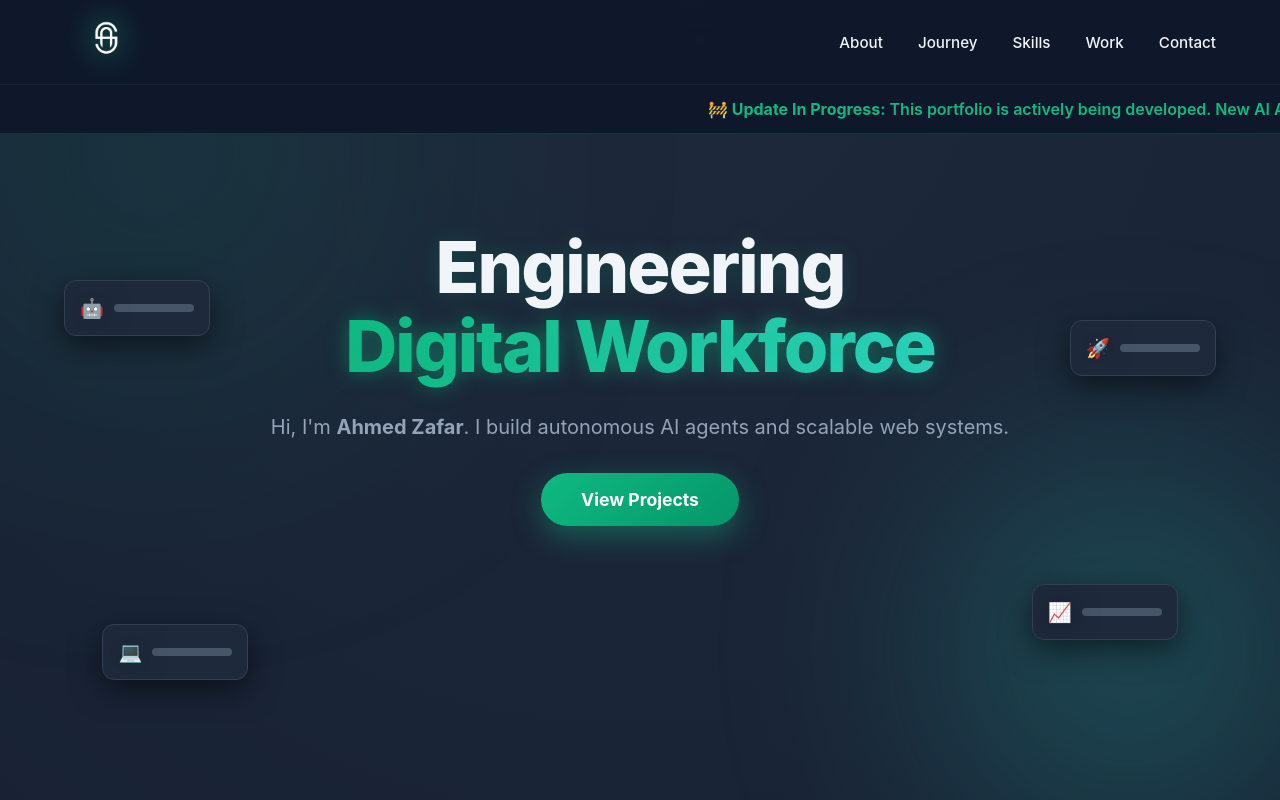
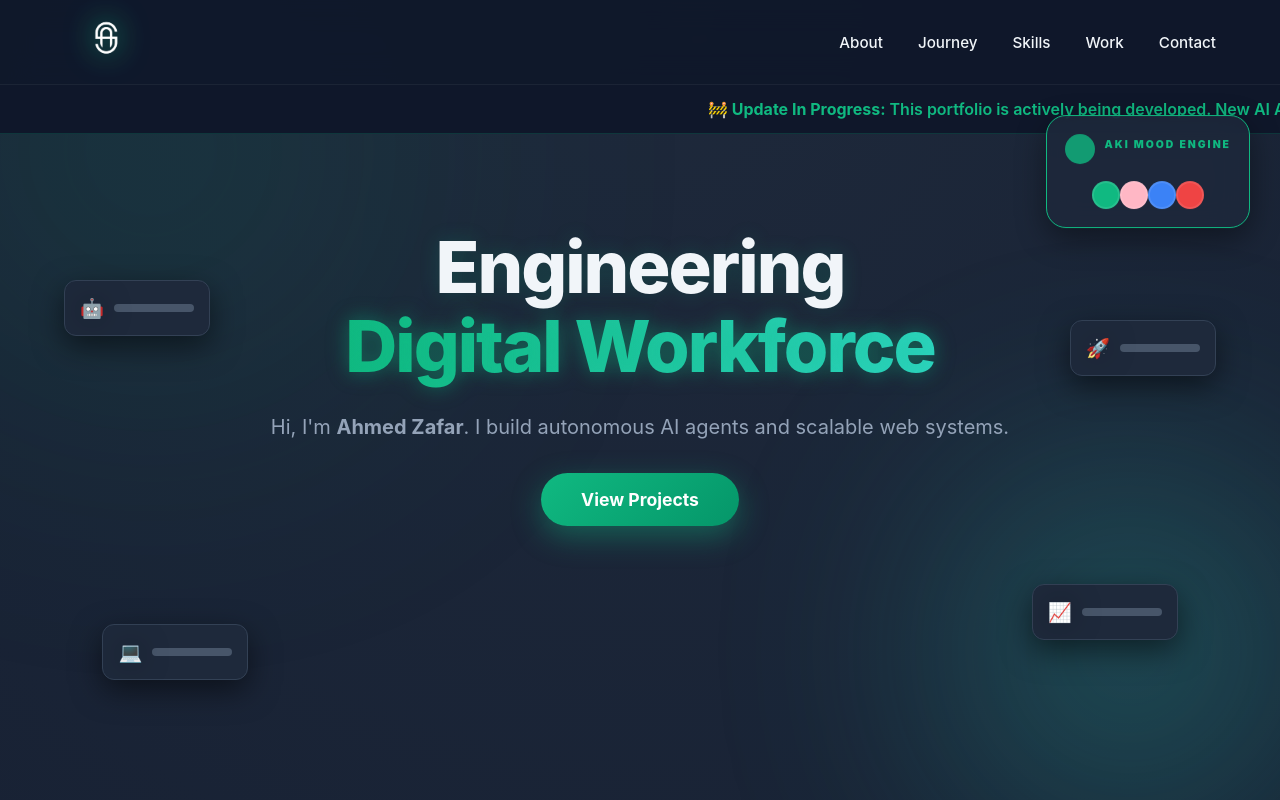
Before and after one commit to SleepyAki/ahmed-portfolio, a React (Vite) app: page / in a window 1280 px wide. Shown: the top 800 px of the page. Built offline with nearby package versions, Linux system fonts and the light colour scheme.

Commit message:
Added AkiMoodEngine with shatter reveal effect

```diff
--- a/src/App.jsx
+++ b/src/App.jsx
@@ -7,6 +7,7 @@ import { SpeedInsights } from "@vercel/speed-insights/react"
 import Experience from './components/Experience';
 import Skills from './components/Skills';
 import SectionWrapper from './components/SectionWrapper';
+import AkiMoodEngine from './components/AkiMoodEngine'; // Added the Mood Engine
 
 function App() {
   const [isAboutOpen, setIsAboutOpen] = useState(false);
@@ -28,15 +29,18 @@ function App() {
 
   return (
     <div className="portfolio-container" onClick={createRipple}>
+      {/* Dynamic Background Ripples */}
       {ripples.map((ripple) => (
         <span key={ripple.id} className="ripple" style={{ left: ripple.x, top: ripple.y }} />
       ))}
 
+      {/* The Mood Engine - Controls your global CSS variables */}
+      <AkiMoodEngine />
+
       <nav className="navbar">
-        {/* --- LOGO REPLACED HERE --- */}
         <div className="logo">
-  <img src="/logo5.png" alt="Ahmed Zafar Logo" className="nav-logo" />
-</div>
+          <img src="/logo5.png" alt="Ahmed Zafar Logo" className="nav-logo" />
+        </div>
 
         <div className="links">
           <a href="#" onClick={(e) => { e.preventDefault(); e.stopPropagation(); toggleAbout(); }}>About</a>
@@ -53,6 +57,7 @@ function App() {
         </div>
       </div>
 
+      {/* Modals */}
       {isAboutOpen && (
         <div className="modal-overlay" onClick={(e) => { e.stopPropagation(); toggleAbout(); }}>
           <div className="modal-content" onClick={(e) => e.stopPropagation()}>
@@ -83,7 +88,7 @@ function App() {
       )}
 
       <header className="hero">
-        {/* --- Floating Widgets Added Back --- */}
+        {/* Floating Widgets */}
         <div className="floating-widget widget-1 float-slow">
           <span className="visual-icon" style={{fontSize: '1.2rem'}}>🤖</span>
           <div className="fake-bar"></div>
@@ -145,7 +150,10 @@ function App() {
         </section>
       </SectionWrapper>
 
-      <footer className="footer"><p>© 2026 Ahmed Zafar | Built with React + Vite</p></footer>
+      <footer className="footer">
+        <p>© 2026 Ahmed Zafar | Built with React + Vite</p>
+      </footer>
+
       <Analytics />
       <SpeedInsights/>
     </div>
--- /dev/null
+++ b/src/components/AkiMoodEngine.jsx
@@ -0,0 +1,119 @@
+import React, { useState, useEffect } from 'react';
+
+const AkiMoodEngine = () => {
+  const [currentMood, setCurrentMood] = useState('emerald');
+  const [showDangoSecret, setShowDangoSecret] = useState(false);
+
+  // Theme Definitions
+  const moods = {
+    emerald: {
+      "--bg": "#0f172a", "--card-bg": "#1e293b", "--primary": "#10b981",
+      "--secondary": "#2dd4bf", "--primary-glow": "rgba(16, 185, 129, 0.4)", "--text": "#f1f5f9"
+    },
+    clannad: {
+      "--bg": "#1a0f14", "--card-bg": "#2d1b24", "--primary": "#ffb7c5",
+      "--secondary": "#f472b6", "--primary-glow": "rgba(255, 183, 197, 0.4)", "--text": "#ffd1dc"
+    },
+    evergarden: {
+      "--bg": "#0a1128", "--card-bg": "#16224f", "--primary": "#3b82f6",
+      "--secondary": "#fbbf24", "--primary-glow": "rgba(59, 130, 246, 0.4)", "--text": "#e0e7ff"
+    },
+    gearFourth: {
+      "--bg": "#1a0505", "--card-bg": "#2d0b0b", "--primary": "#ef4444",
+      "--secondary": "#f59e0b", "--primary-glow": "rgba(239, 68, 68, 0.4)", "--text": "#fee2e2"
+    }
+  };
+
+  // 1. Persistence & Secret Logic
+  useEffect(() => {
+    // Load saved mood on mount
+    const saved = localStorage.getItem('selectedMood');
+    if (saved && moods[saved]) applyMood(saved, false);
+
+    let timer;
+    if (currentMood === 'clannad') {
+      timer = setTimeout(() => setShowDangoSecret(true), 60000);
+    } else {
+      setShowDangoSecret(false);
+      if (timer) clearTimeout(timer);
+    }
+    return () => clearTimeout(timer);
+  }, [currentMood]);
+
+  // 2. Shatter Logic
+  const triggerShatter = () => {
+    const body = document.body;
+    body.classList.add('shatter-active');
+    setTimeout(() => body.classList.remove('shatter-active'), 400);
+  };
+
+  // 3. Theme Application Logic
+  const applyMood = (moodKey, shouldAnimate = true) => {
+    if (shouldAnimate) triggerShatter();
+
+    // Delay variable swap to mid-shatter (150ms)
+    setTimeout(() => {
+      const root = document.documentElement;
+      const moodData = moods[moodKey];
+      Object.keys(moodData).forEach((variable) => {
+        root.style.setProperty(variable, moodData[variable]);
+      });
+      setCurrentMood(moodKey);
+      localStorage.setItem('selectedMood', moodKey);
+    }, shouldAnimate ? 150 : 0);
+  };
+
+  return (
+    <div className="mood-engine-widget floating-widget float-medium">
+      <div className="widget-header">
+        <div className="icon-circle"></div>
+        <span className="widget-label">AKI MOOD ENGINE</span>
+      </div>
+
+      <div className="mood-controls">
+        <button onClick={() => applyMood('emerald')} className="mood-btn emerald" title="Default Emerald"></button>
+        <button onClick={() => applyMood('clannad')} className="mood-btn clannad" title="Dango Mode"></button>
+        <button onClick={() => applyMood('evergarden')} className="mood-btn evergarden" title="Memory Mode"></button>
+        <button onClick={() => applyMood('gearFourth')} className="mood-btn gear-fourth" title="Haki Mode"></button>
+      </div>
+
+      {showDangoSecret && (
+        <div className="dango-reveal">🍡 <span>Big Dango Family!</span></div>
+      )}
+
+      <style jsx>{`
+        .mood-engine-widget {
+          position: fixed;
+          top: 135px; right: 30px;
+          display: flex; flex-direction: column; gap: 12px;
+          min-width: 180px; z-index: 1001;
+          background: rgba(30, 41, 59, 0.85);
+          backdrop-filter: blur(15px);
+          padding: 18px; border-radius: 20px;
+          border: 1px solid var(--primary);
+          box-shadow: 0 10px 30px rgba(0,0,0,0.4);
+        }
+        .widget-header { display: flex; align-items: center; gap: 10px; }
+        .widget-label { font-size: 0.65rem; font-weight: 900; color: var(--primary); letter-spacing: 2px; }
+        .mood-controls { display: flex; justify-content: space-between; padding: 5px 5px 0; }
+        .mood-btn {
+          width: 28px; height: 28px; border-radius: 50%;
+          border: 2px solid rgba(255, 255, 255, 0.1);
+          cursor: pointer; transition: 0.3s cubic-bezier(0.175, 0.885, 0.32, 1.275);
+        }
+        .mood-btn:hover { transform: scale(1.3) rotate(10deg); border-color: white; }
+        .mood-btn.emerald { background: #10b981; }
+        .mood-btn.clannad { background: #ffb7c5; }
+        .mood-btn.evergarden { background: #3b82f6; }
+        .mood-btn.gear-fourth { background: #ef4444; }
+        .dango-reveal {
+          margin-top: 10px; font-size: 0.7rem; color: #ffb7c5;
+          text-align: center; font-weight: bold; animation: popUp 0.5s ease;
+        }
+        @keyframes popUp { from { transform: translateY(10px); opacity: 0; } to { transform: translateY(0); opacity: 1; } }
+      `}</style>
+    </div>
+  );
+};
+
+export default AkiMoodEngine;
--- a/src/index.css
+++ b/src/index.css
@@ -872,3 +872,72 @@ section[id], div[id] {
     align-items: center;
   }
 }
+
+/* ==================== */
+/* 19. MOOD ENGINE UI   */
+/* ==================== */
+.mood-engine-widget {
+  top: 15%;
+  right: 5%;
+  flex-direction: column;
+  min-width: 180px;
+  border-color: var(--primary);
+  background: rgba(30, 41, 59, 0.9);
+  backdrop-filter: blur(10px);
+}
+
+.widget-label {
+  font-size: 0.7rem;
+  font-weight: 800;
+  color: var(--primary);
+  letter-spacing: 1px;
+  display: block;
+  margin-bottom: 10px;
+}
+
+.mood-buttons {
+  display: flex;
+  gap: 10px;
+}
+
+.mood-btn {
+  width: 25px;
+  height: 25px;
+  border-radius: 50%;
+  border: 2px solid rgba(255, 255, 255, 0.1);
+  cursor: pointer;
+  transition: transform 0.2s ease;
+}
+
+.mood-btn:hover {
+  transform: scale(1.2);
+}
+
+.mood-btn.emerald { background: #10b981; }
+.mood-btn.clannad { background: #ffb7c5; }
+.mood-btn.zoro { background: #1DB954; }
+
+/* ==================== */
+/* 20. SHATTER KEYFRAMES */
+/* ==================== */
+@keyframes screen-shatter {
+  0% { clip-path: polygon(0% 0%, 100% 0%, 100% 100%, 0% 100%); filter: brightness(1); }
+  15% { filter: brightness(4) contrast(1.2); } /* Peak Flash */
+  25% {
+    /* Irregular Shatter Pattern */
+    clip-path: polygon(
+      0% 0%, 55% 0%, 45% 45%, 0% 55%,
+      55% 0%, 100% 0%, 100% 55%, 55% 45%,
+      100% 55%, 100% 100%, 45% 100%, 55% 55%,
+      0% 55%, 45% 45%, 0% 100%
+    );
+    transform: translate(-10px, 10px) rotate(1.5deg);
+  }
+  100% { clip-path: polygon(0% 0%, 100% 0%, 100% 100%, 0% 100%); filter: brightness(1); transform: none; }
+}
+
+.shatter-active {
+  animation: screen-shatter 0.45s cubic-bezier(0.19, 1, 0.22, 1);
+  pointer-events: none;
+  background-color: white;
+}
```
